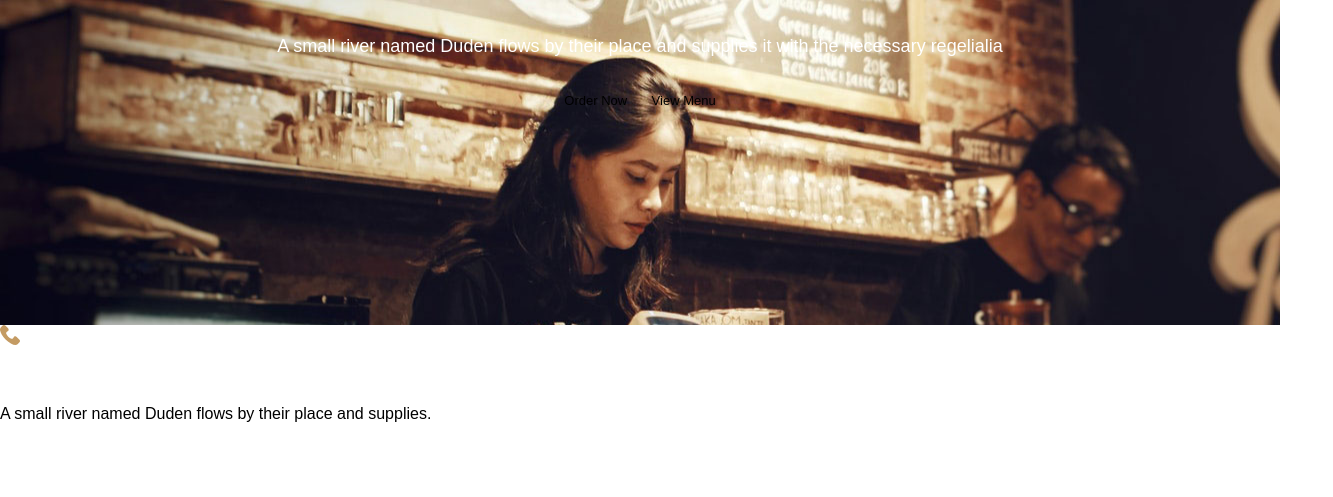
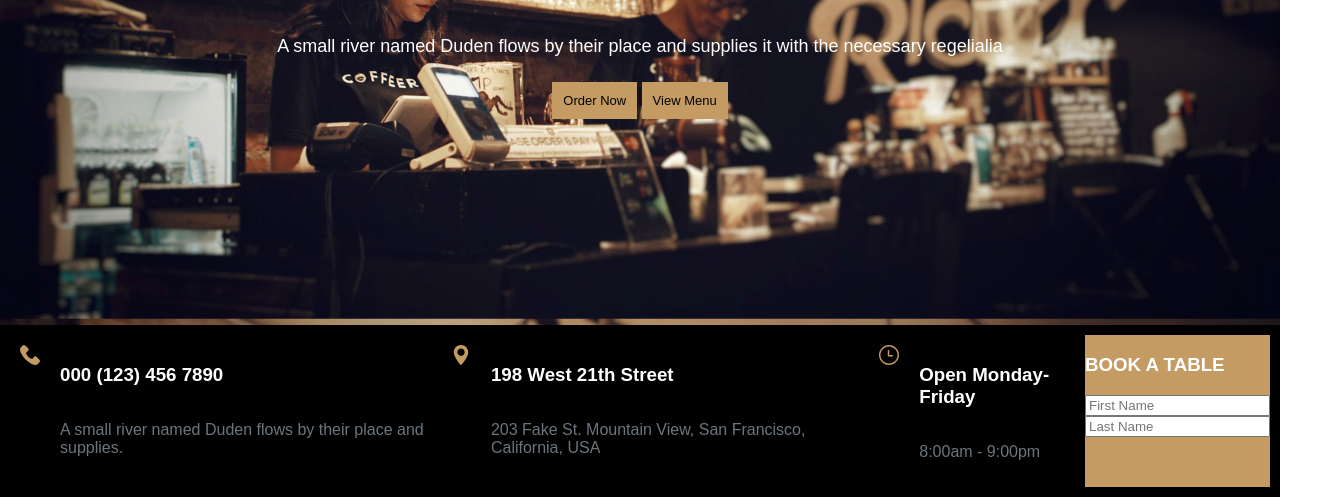
Before and after one commit to Lazybon/Kitchen-Nightmares, a website built with Parcel: page index.html in a window 1280 px wide. Shown: the part 432-929 px from the top of the page, 1333 px wide, since content can reach past the window. Before the commit the page ends 871 px from the top, so only its background shows below. Built offline with nearby package versions, Linux system fonts and the light colour scheme.

Commit message:
continue to do info section and reserve tables

```diff
--- a/index.html
+++ b/index.html
@@ -10,7 +10,8 @@
     <header class="header">
 <div class="navigation-block">
   <a class="logo-bar">KITCHEN<small>NIGHTMARES</small></a>
-  <ul class="navbar"><li class="nav-item"><a href="" class="nav-link">HOME</a></li>
+  <ul class="navbar">
+  <li class="nav-item"><a href="" class="nav-link">HOME</a></li>
   <li class="nav-item"><a href="" class="nav-link">MENU</a></li>
   <li class="nav-item"><a href="" class="nav-link">SERVICES</a></li>
   <li class="nav-item"><a href="" class="nav-link">BLOG</a></li>
@@ -29,12 +30,45 @@
 </p>
 </section>
 </header>
-<section class="help">
-  <div class="phone">
+<section class="info">
+  <div class="paragraph">
     <img class="icon" src="src/img/phone-call.svg">
-    <div class="text-help-phone">
+    <div class="info-text">
       <h3>000 (123) 456 7890</h3>
     <p>A small river named Duden flows by their place and supplies.</p></div></div>
+    <div class="paragraph">
+      <img class="icon" src="src/img/maps-and-flags.svg">
+      <div class="info-text">
+        <h3>
+          198 West 21th Street
+          </h3>
+          <p>203 Fake St. Mountain View, San Francisco, California, USA
+          </p>
+      </div>
+    </div>
+    <div class="paragraph">
+      <img class="icon" src="src/img/wall-clock.svg">
+      <div class="info-text">
+        <h3>
+            Open Monday-Friday
+          </h3>
+          <p>8:00am - 9:00pm
+          </p>
+      </div>
+    </div>
+<div class="reserve-table">
+  <h3>BOOK A TABLE</h3>
+  <form action="#" class="filling-form">
+    <div class="name-form">
+      <div class="form-group">
+        <input type="text" class="form-control" placeholder="First Name">
+      </div>
+    </div>
+  </form>
+      <div class="form-group">
+        <input type="text" class="form-control" placeholder="Last Name">
+      </div>
+</div>
 </section>
 	<main>
 
--- a/src/styles.css
+++ b/src/styles.css
@@ -1,4 +1,4 @@
-*/:root{
+:root{
   --brown: #c49b63;
   --white: #ffffff;
   --black: #000000;
@@ -9,19 +9,19 @@
 }
 p {
   cursor: text;
+  color: #6c757d;
 }
-
-
-
-
-
+a {
+  cursor: pointer;
+}
 .body {
   font-family: poppins,Arial,sans-serif;
-  margin: 0px;
+  margin: auto;
 }
 .header {
   display: flex;
   background-image: url(/src/img/bg_3.jpg);
+  background-size: 100%;
   flex-direction: column;
 }
 .navigation-block {
@@ -32,7 +32,7 @@
   border-bottom: 1px solid white;
   padding: 5px;
   margin: auto;
-  width: 100%;
+  width: 1323px;
   color: white;
 }
 .logo-bar {
@@ -40,7 +40,6 @@
   flex-direction: column;
   text-align: center;
   display: flex;
-  cursor: pointer;
   color:white;
   font-size: 22px;
   line-height: 1;
@@ -77,6 +76,7 @@
   display: flex;
   height: 20px;
   width: 20px;
+  padding: 10px;
 }
 .welcome-slide {
   padding: 200px;
@@ -107,3 +107,34 @@
   padding: 10px;
   text-align: center;
 }
+.info {
+  background-color: black;
+  display: flex;
+  flex-direction: row;
+  padding: 10px;
+}
+.paragraph {
+  display: flex;
+  flex-direction: row;
+}
+.info-text {
+display: flex;
+flex-direction: column;
+padding: 10px;
+}
+.reserve-table {
+  background-color: var(--brown);
+}
+.filling-form{
+
+}
+.name-form {
+  display: flex;
+  flex-direction: row;
+}
+.form-group{
+
+}
+.form-control {
+
+}
```
